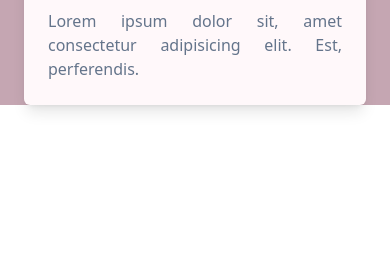
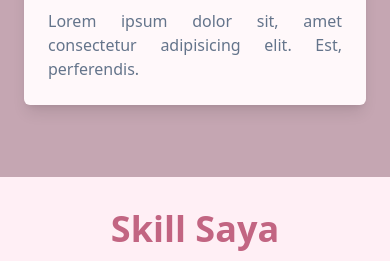
Before and after one commit to itsMeVela/myProfil, a website: page public/index.html in a window 390 px wide. Shown: the part 5213-5474 px from the top of the page. Before the commit the page ends 5358 px from the top, so only its background shows below. Drawn offline with Linux system fonts and the light colour scheme.

Commit message:
skill saya in progres

```diff
--- a/public/index.html
+++ b/public/index.html
@@ -43,13 +43,13 @@
               <a href="#harga" class="text-base text-black py-2 mx-8 flex
               group-hover:text-textKu font-semibold lg:text-lg">Portofolio</a>
             </li>
-            <li class="group">
+            <!-- <li class="group">
               <a href="#ulasan" class="text-base text-black py-2 mx-8 flex
               group-hover:text-textKu font-semibold lg:text-lg">Clients</a>
-            </li>
+            </li> -->
             <li class="group">
               <a href="#faq" class="text-base text-black py-2 mx-8 flex
-              group-hover:text-textKu font-semibold lg:text-lg">Blog</a>
+              group-hover:text-textKu font-semibold lg:text-lg">Skill</a>
             </li>
             <li class="group">
               <a href="#Download" class="text-base text-black py-2 mx-8 flex
@@ -250,7 +250,7 @@
 
 
    <!-- portofolio start -->
-   <section class="bg-[#C5A6B2] pt-14">
+   <section class="bg-[#C5A6B2] pt-14 pb-8 sm:pb-10 lg:pb-20">
     <h2 class=" text-xl font-black sm:text-lg lg:text-5xl text-center text-[#A13B63]">
       Portofolio
     </h2>
@@ -364,6 +364,22 @@
    </section>
    <!-- portofolio end -->
 
+   <!-- My Skill Start -->
+   <section class="bg-[#FFEFF5]">
+    <div class="container">
+      <div class="grid md:grid-cols-2 sm:grid-cols-1 md:flex md:flex-row-reverse">
+          <div class="w-full mx-auto px-5 py-3">
+              <h1 class="text-4xl text-textKu font-extrabold  mt-5 md:text-5xl lg:text-6xl text-center ">
+                  Skill Saya
+              </h1>
+          </div>
+      </div>
+   </section>
+   <!-- my skill end -->
+
+   <!-- footer start -->
+   <!-- footer end -->
+
 
    <script src="./js/script.js"></script>
 </body>
```
Also changed, not shown: public/css/output.css.
